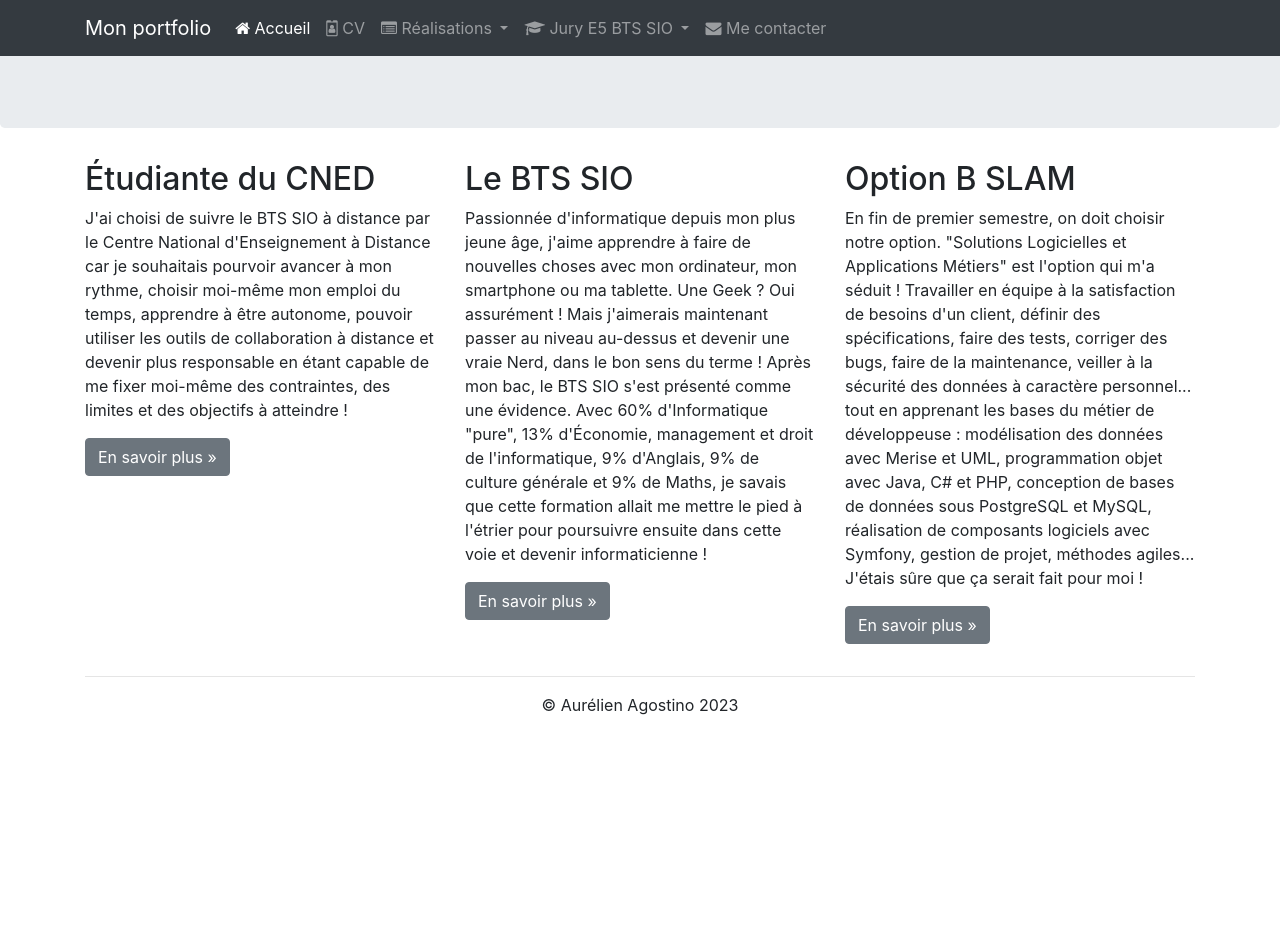
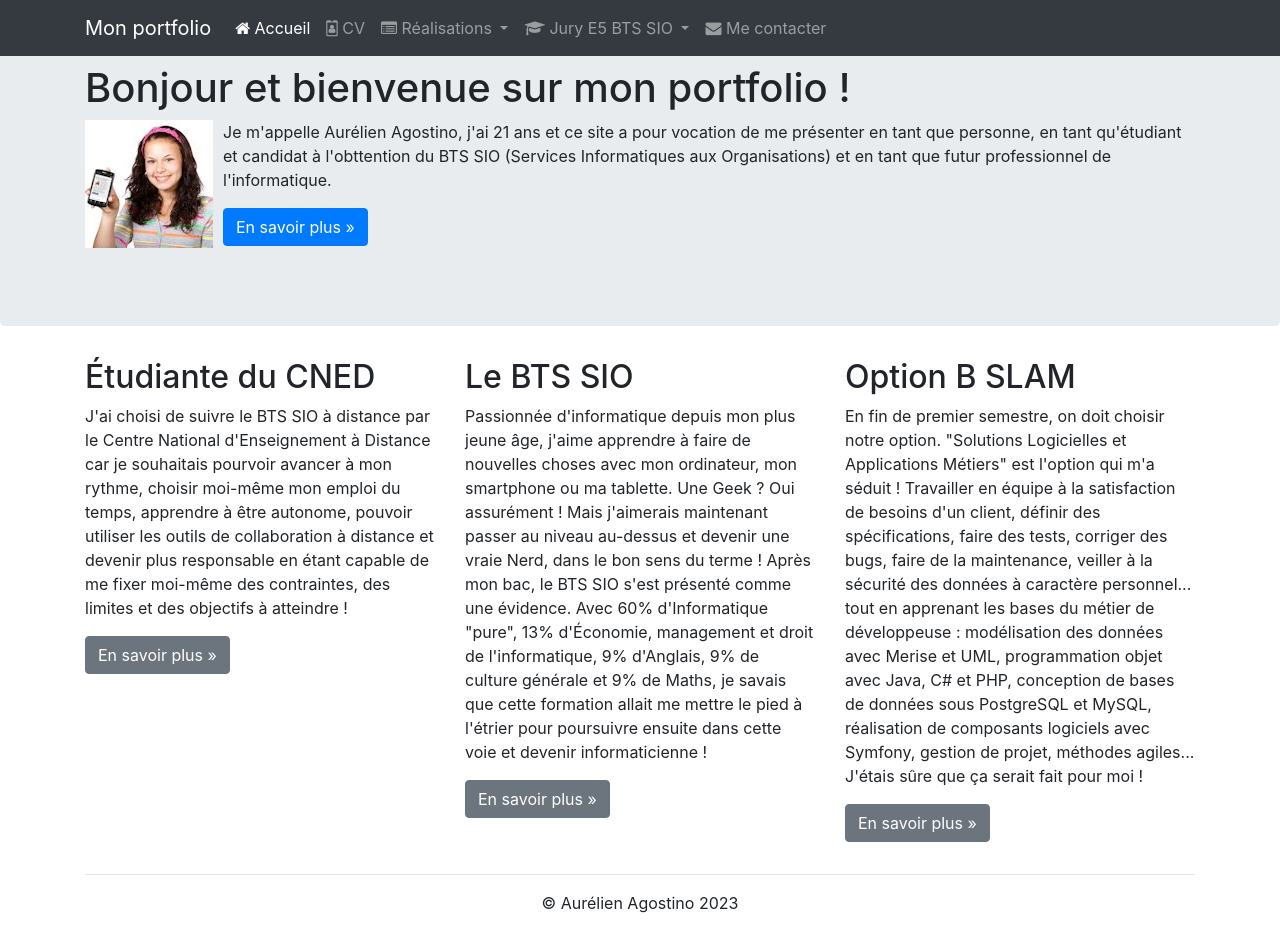
Before and after one commit to youpiledupuit/youpiledupuit.github.io, a plain HTML site: page index.html in a window 1280 px wide. Before the commit the page ends 800 px from the top, so only its background shows below. Drawn offline with nearby package versions, Linux system fonts and the light colour scheme.

Commit message:
ajout et mise en page d'un contenu de présentation Task #6 - Ajouter un contenu de présentation

```diff
--- /dev/null
+++ b/css/styles.css
@@ -0,0 +1,4 @@
+.container img {
+    float:left;
+    margin-right: 10px;
+}
--- a/index.html
+++ b/index.html
@@ -8,6 +8,7 @@
         <meta name="author" content="Aurélien Agostino">
         <!-- Bootstrap CSS -->
         <link rel="stylesheet" href="https://cdn.jsdelivr.net/npm/bootstrap@4.6.2/dist/css/bootstrap.min.css" integrity="sha384-xOolHFLEh07PJGoPkLv1IbcEPTNtaed2xpHsD9ESMhqIYd0nLMwNLD69Npy4HI+N" crossorigin="anonymous">
+        <link rel="stylesheet" href="css/styles.css">
         <link rel="icon" href="favicon.ico">
         <link href="https://maxcdn.bootstrapcdn.com/font-awesome/4.7.0/css/font-awesome.min.css" rel="stylesheet">
         <title>Portfolio d'Aurélien Agostino (BTS SIO 2023-2024)</title>
@@ -136,7 +137,17 @@
         <script src="https://cdn.jsdelivr.net/npm/bootstrap@4.6.2/dist/js/bootstrap.min.js" integrity="sha384-+sLIOodYLS7CIrQpBjl+C7nPvqq+FbNUBDunl/OZv93DB7Ln/533i8e/mZXLi/P+" crossorigin="anonymous"></script>
         -->
     </body>
-    <div class="jumbotron"></div> <!-- Emplacement pour le contenu principal de la page -->
+    <div class="jumbotron">
+        <div class="container">
+            <h1>Bonjour et bienvenue sur mon portfolio !</h1>
+            <img src="images/AmeliaPilou.jpg" alt="photo d'Amelia Pilou en guise de placeholder dans le cadre du TP">
+            <p>Je m'appelle Aurélien Agostino, j'ai 21 ans et ce site a pour vocation de me présenter en tant que personne, en tant qu'étudiant et candidat à l'obttention du BTS SIO (Services Informatiques aux Organisations) et en tant que futur professionnel de l'informatique.
+            </p>
+            <p><a class="btn btn-primary" href="http://www.cned.fr" target="_blank"
+                  role="button">En savoir plus »</a>
+            </p>
+        </div>
+    </div> <!-- Emplacement pour le contenu principal de la page -->
     <footer>
         <div class="container">
             <div class="row">
```
